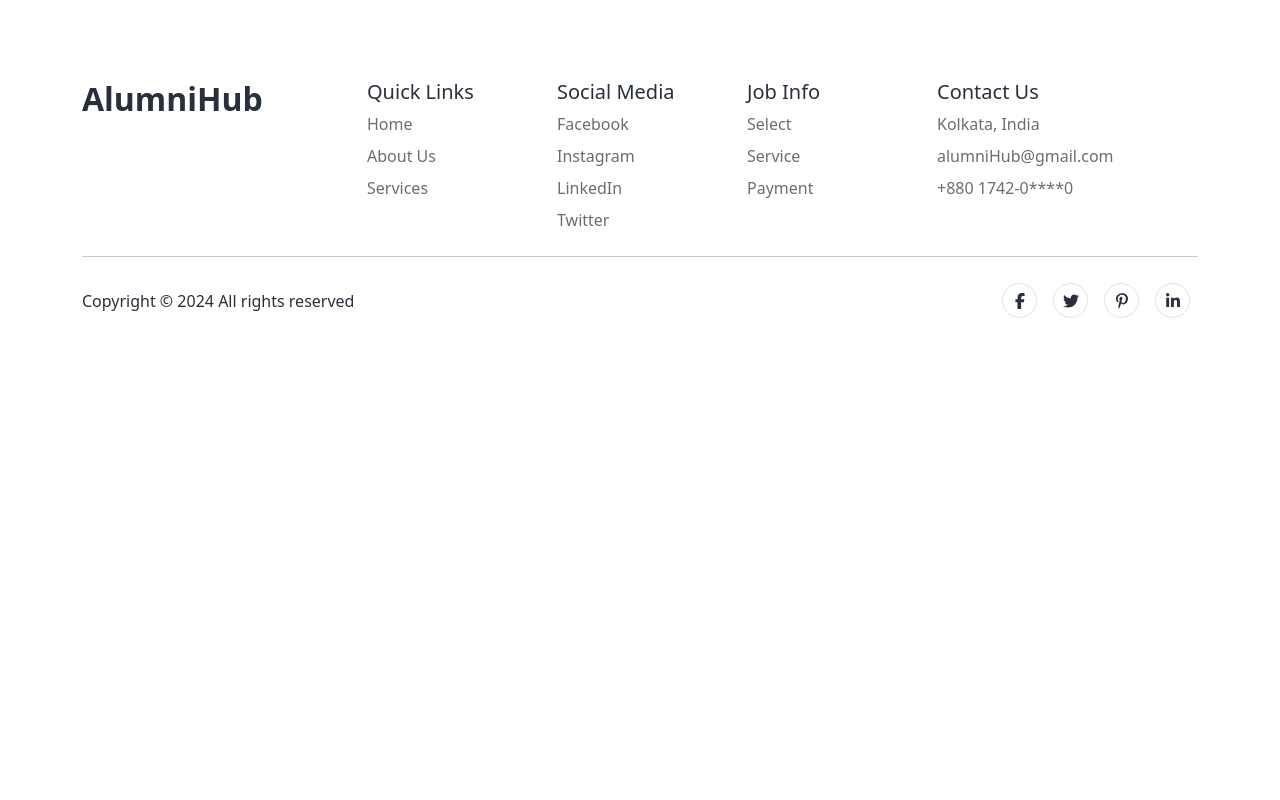
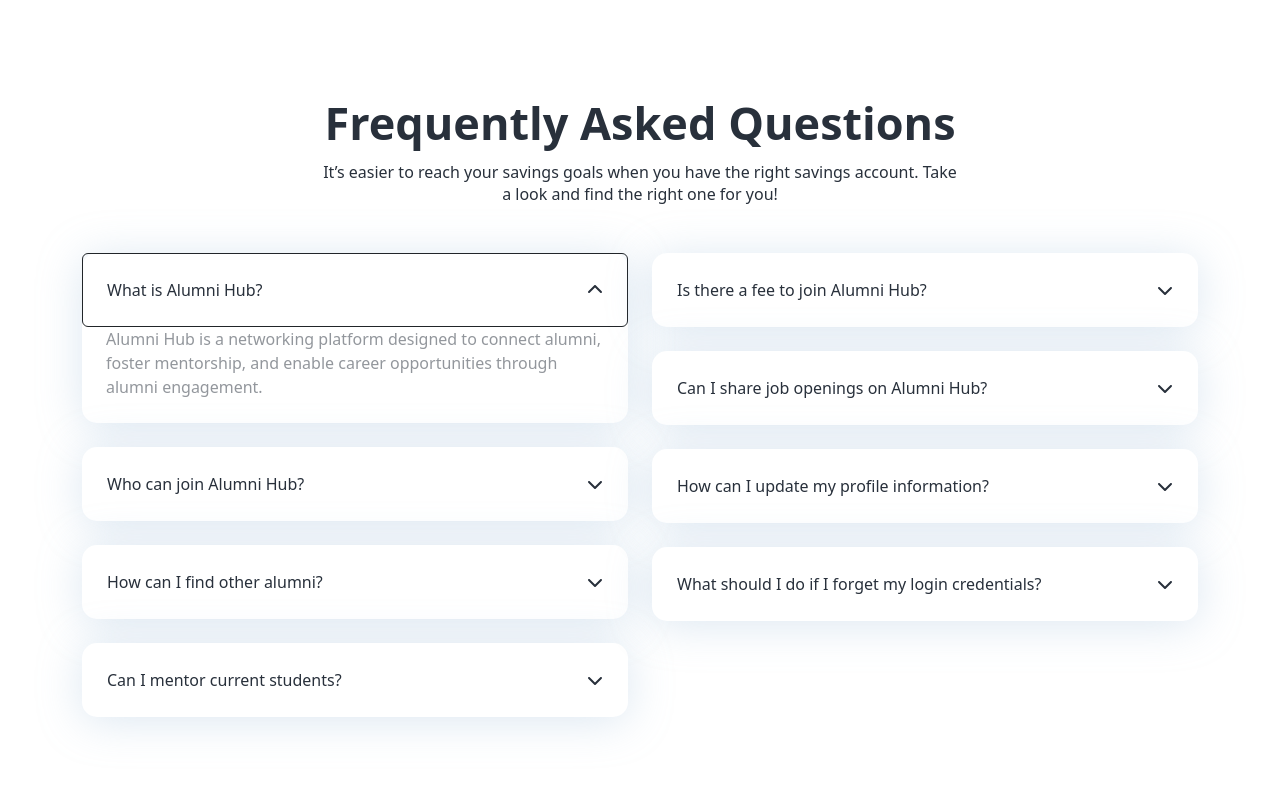
Before and after one commit to SubhadeepMondal2023/AlumniHub, a React (Vite) app in the folder client/: page /faqs in a window 1280 px wide. Shown: the top 800 px of the page. Built offline with nearby package versions, Linux system fonts and the light colour scheme.

Commit message:
FAQ'S implemented inside AboutUs Page. Check the routes to visit the pages

```diff
--- a/client/src/App.jsx
+++ b/client/src/App.jsx
@@ -3,6 +3,7 @@ import { BrowserRouter as Router, Routes, Route } from 'react-router-dom';
 import HeroPage from './components/HeroSection/HeroPage.jsx';
 import AboutUs from './components/AboutUs/AboutUs.jsx'; // Import AboutUs component
 import Footer from './components/Footer/Footer.jsx';
+import Faq from './components/AboutUs/Faq.jsx';
 
 function App() {
   return (
@@ -11,6 +12,7 @@ function App() {
         <Routes>
           <Route path="/" element={<HeroPage />} />
           <Route path="/about" element={<AboutUs />} /> {/* New AboutUs route */}
+          <Route path="/faqs" element={<Faq />} />
         </Routes>
         <Footer />
       </Router>
--- a/client/src/components/AboutUs/AboutUs.jsx
+++ b/client/src/components/AboutUs/AboutUs.jsx
@@ -1,5 +1,5 @@
 import React from "react";
-import { Col, Container, Row } from "react-bootstrap";
+import { Col, Container, Row, Button } from "react-bootstrap";
 import PropTypes from "prop-types";
 import "../../css/aboutUs.css";
 
@@ -80,6 +80,14 @@ const AboutUs = () => {
 						<StoryItem item={item} index={i + 1} />
 					</Row>
 				))}
+
+				<Row className="justify-content-center mt-5">
+					<Col xs="auto">
+						<Button className="faq-button" href="/faqs">
+							View FAQs
+						</Button>
+					</Col>
+				</Row>
 			</Container>
 		</section>
 	);
--- /dev/null
+++ b/client/src/components/AboutUs/Faq.jsx
@@ -0,0 +1,126 @@
+import React, { useState } from "react";
+import { Button, Col, Collapse, Container, Row } from "react-bootstrap";
+import PropTypes from "prop-types";
+import { FontAwesomeIcon } from "@fortawesome/react-fontawesome";
+import { faChevronDown } from "@fortawesome/free-solid-svg-icons";
+import classNames from "classnames";
+import "../../css/faq.css";
+
+const faqList = [
+	{
+		isActive: true,
+		question: "What is Alumni Hub?",
+		answer:
+			"Alumni Hub is a networking platform designed to connect alumni, foster mentorship, and enable career opportunities through alumni engagement.",
+	},
+	{
+		isActive: false,
+		question: "Who can join Alumni Hub?",
+		answer:
+			"Alumni Hub is open to graduates, students, faculty, and staff of our institution who wish to engage with the alumni network.",
+	},
+	{
+		isActive: false,
+		question: "How can I find other alumni?",
+		answer:
+			"Using the search and filtering tools, you can connect with alumni based on industry, location, or interests.",
+	},
+	{
+		isActive: false,
+		question: "Can I mentor current students?",
+		answer:
+			"Yes, Alumni Hub offers a mentorship feature allowing experienced alumni to guide students and recent graduates in their career journey.",
+	},
+	{
+		isActive: false,
+		question: "Is there a fee to join Alumni Hub?",
+		answer:
+			"No, Alumni Hub is free to join and offers several resources and features at no cost to alumni members.",
+	},
+	{
+		isActive: false,
+		question: "Can I share job openings on Alumni Hub?",
+		answer:
+			"Yes, alumni can post job openings, internships, and volunteer opportunities to benefit other members of the community.",
+	},
+	{
+		isActive: false,
+		question: "How can I update my profile information?",
+		answer:
+			"You can update your profile by visiting the 'Profile' section and editing your details to reflect your current information.",
+	},
+	{
+		isActive: false,
+		question: "What should I do if I forget my login credentials?",
+		answer:
+			"If you forget your password, use the 'Forgot Password' feature on the login page to reset it.",
+	},
+
+];
+
+
+const FaqItem = ({ faq }) => {
+	const [isOpen, setIsOpen] = useState(faq.isActive || false);
+
+	const toggleFaq = () => setIsOpen(!isOpen);
+
+	return (
+		<div className="ezy__faq1-item mt-4">
+			<Button
+				variant=""
+				className={classNames(
+					"p-3 p-lg-4 w-100 text-start d-flex justify-content-between align-items-center ezy__faq1-btn-collapse",
+					{ active: isOpen }
+				)}
+				type="button"
+				onClick={toggleFaq}
+			>
+				<span>{faq.question}</span>
+				<FontAwesomeIcon icon={faChevronDown} />
+			</Button>
+			<Collapse in={isOpen}>
+				<div>
+					<div className="ezy__faq1-content px-3 px-lg-4 pb-lg-4">
+						<p className="opacity-50 mb-0">{faq.answer}</p>
+					</div>
+				</div>
+			</Collapse>
+		</div>
+	);
+};
+
+FaqItem.propTypes = {
+	faq: PropTypes.object.isRequired,
+};
+
+const Faq1 = () => {
+	return (
+		<section className="ezy__faq1 light">
+			<Container>
+				<Row className="justify-content-center mb-md-4">
+					<Col lg={8} xl={7} className="text-center">
+						<h2 className="ezy__faq1-heading mb-3">Frequently Asked Questions</h2>
+						<p className="ezy__faq1-sub-heading mb-0">
+							It’s easier to reach your savings goals when you have the right
+							savings account. Take a look and find the right one for you!
+						</p>
+					</Col>
+				</Row>
+				<Row>
+					<Col md={6}>
+						{faqList.slice(0, Math.floor(faqList.length / 2)).map((faq, i) => (
+							<FaqItem faq={faq} key={i} />
+						))}
+					</Col>
+					<Col md={6}>
+						{faqList.slice(Math.floor(faqList.length / 2), faqList.length).map((faq, i) => (
+							<FaqItem faq={faq} key={i} />
+						))}
+					</Col>
+				</Row>
+			</Container>
+		</section>
+	);
+};
+
+export default Faq1;
--- a/client/src/css/aboutUs.css
+++ b/client/src/css/aboutUs.css
@@ -75,3 +75,19 @@
 .ezy__about6 img {
 	border-radius: 15px;
 }
+
+.faq-button {
+	background-color: var(--ezy-theme-color); /* Matches theme color */
+	color: white;
+	padding: 10px 20px;
+	font-weight: 500;
+	border-radius: 5px;
+	border: none;
+	transition: background-color 0.3s ease;
+}
+
+.faq-button:hover {
+	background-color: #0a6dc2; /* Darken slightly on hover */
+	color: #fff;
+	text-decoration: none;
+}
--- /dev/null
+++ b/client/src/css/faq.css
@@ -0,0 +1,83 @@
+.ezy__faq1 {
+	--bs-body-color: #28303b;
+	--bs-body-bg: rgb(255, 255, 255);
+	--ezy-theme-color: rgb(13, 110, 253);
+	--ezy-theme-color-rgb: 13, 110, 253;
+	--ezy-item-bg: #ffffff;
+	--ezy-item-shadow: 0px 4px 44px rgba(159, 190, 218, 0.37);
+
+	background-color: var(--bs-body-bg);
+	overflow: hidden;
+	padding: 60px 0;
+}
+
+@media (min-width: 768px) {
+	.ezy__faq1 {
+		padding: 100px 0;
+	}
+}
+
+.gray .ezy__faq1,
+.ezy__faq1.gray {
+	--bs-body-bg: rgb(246, 246, 246);
+	--ezy-item-bg: #f6f6f6;
+}
+
+.dark-gray .ezy__faq1,
+.ezy__faq1.dark-gray {
+	--bs-body-color: #ffffff;
+	--bs-body-bg: rgb(30, 39, 53);
+	--ezy-item-bg: rgb(11, 23, 39);
+	--ezy-item-shadow: none;
+}
+
+.dark .ezy__faq1,
+.ezy__faq1.dark {
+	--bs-body-color: #ffffff;
+	--bs-body-bg: rgb(11, 23, 39);
+	--ezy-item-bg: rgb(30, 39, 53);
+	--ezy-item-shadow: none;
+}
+
+.ezy__faq1-heading {
+	font-weight: bold;
+	font-size: 25px;
+	line-height: 25px;
+	color: var(--bs-body-color);
+}
+
+@media (min-width: 768px) {
+	.ezy__faq1-heading {
+		font-size: 45px;
+		line-height: 45px;
+	}
+}
+
+.ezy__faq1-sub-heading {
+	font-size: 16px;
+	line-height: 22px;
+	color: var(--bs-body-color);
+}
+
+.ezy__faq1-item {
+	background-color: var(--ezy-item-bg);
+	border-radius: 15px;
+	box-shadow: var(--ezy-item-shadow);
+}
+
+.ezy__faq1-item * {
+	color: var(--bs-body-color);
+}
+
+.ezy__faq1-btn-collapse [class*="fa-"] {
+	transition: transform 0.25s ease-in-out;
+}
+
+.ezy__faq1-btn-collapse:focus {
+	box-shadow: none;
+}
+
+.ezy__faq1-btn-collapse.active [class*="fa-"],
+.ezy__faq1-btn-collapse[aria-expanded="true"] [class*="fa-"] {
+	transform: rotate(-180deg);
+}
```
